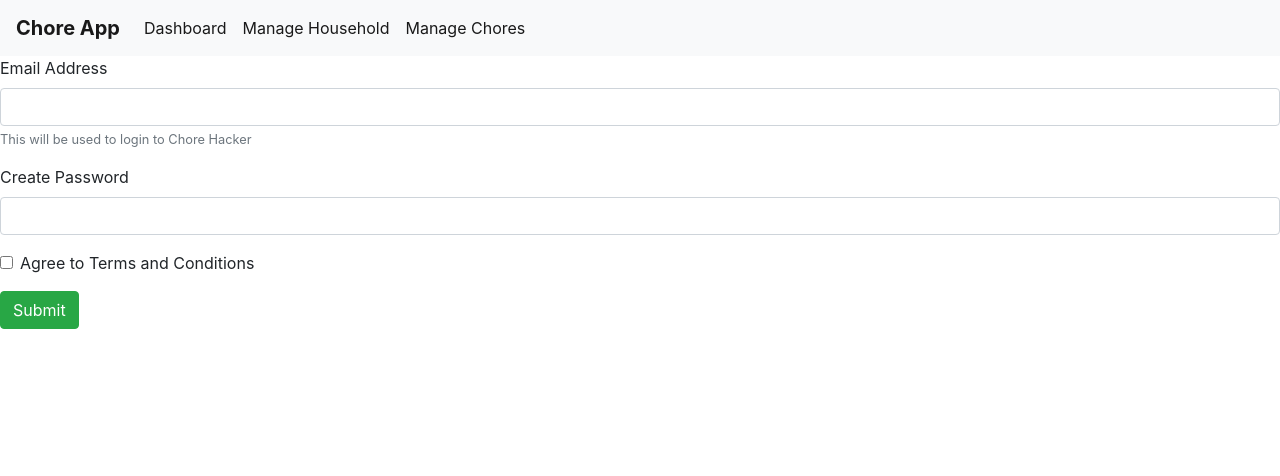
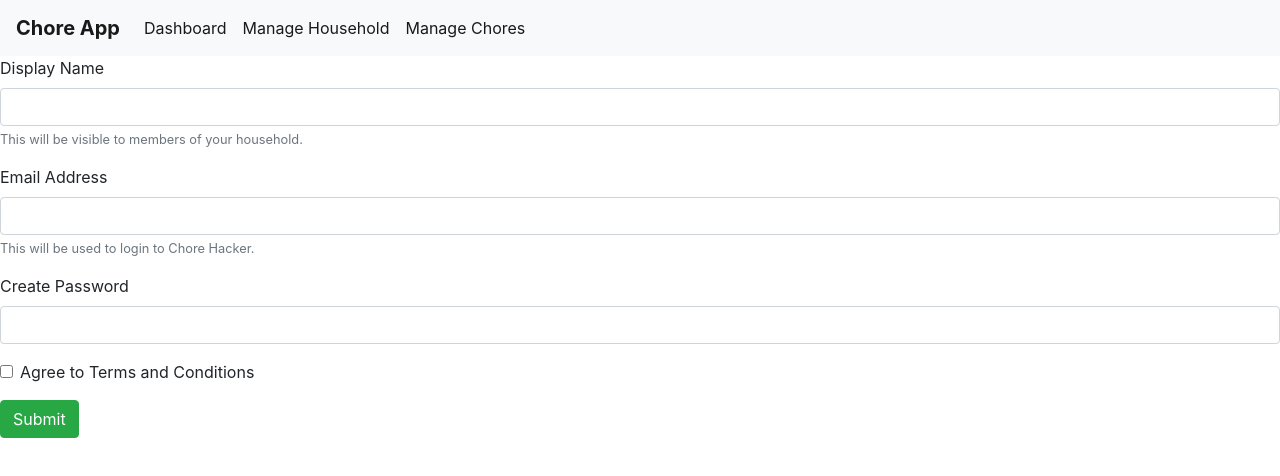
Before and after one commit to liza-p/Chore-Hack, a React (Create React App) app in the folder client/: page /signup in a window 1280 px wide. Shown: the top 476 px of the page. Built offline with nearby package versions, Linux system fonts and the light colour scheme.

Commit message:
connect signup form to api route

```diff
--- a/client/package.json
+++ b/client/package.json
@@ -2,6 +2,7 @@
   "name": "project-3",
   "version": "0.1.0",
   "private": true,
+  "proxy": "http://localhost:3001/",
   "dependencies": {
     "@testing-library/jest-dom": "^4.2.4",
     "@testing-library/react": "^9.5.0",
--- a/client/public/index.html
+++ b/client/public/index.html
@@ -11,12 +11,6 @@
     />
     <link rel="apple-touch-icon" href="%PUBLIC_URL%/logo192.png" />
     <link rel="stylesheet" href="https://stackpath.bootstrapcdn.com/bootstrap/4.5.2/css/bootstrap.min.css" integrity="sha384-JcKb8q3iqJ61gNV9KGb8thSsNjpSL0n8PARn9HuZOnIxN0hoP+VmmDGMN5t9UJ0Z" crossorigin="anonymous">
-
-    <!--
-      manifest.json provides metadata used when your web app is installed on a
-      user's mobile device or desktop. See https://developers.google.com/web/fundamentals/web-app-manifest/
-    -->
-    <link rel="manifest" href="%PUBLIC_URL%/manifest.json" />
     <!--
       Notice the use of %PUBLIC_URL% in the tags above.
       It will be replaced with the URL of the `public` folder during the build.
--- a/client/src/components/signup/index.js
+++ b/client/src/components/signup/index.js
@@ -1,38 +1,51 @@
-import React from 'react';
+import React, { useRef } from 'react';
 import "./SignUp.css";
 import { ADD_USER } from '../../utils/actions';
+import API from "../../utils/API";
 
 
 function SignUpForm() {
-    // const username = userRef()
-    // const password = passRef()
+    const nameRef = useRef();
+    const emailRef = useRef();
+    const passwordRef = useRef();
 
     const handleSubmit = event => {
-    //     event.preventDefault();
+        event.preventDefault();
 
-    //     signUp(username.current.value, password.current.value).then(response => {
-    //         username.current.value = ""
-    //         password.current.value = ""
+        API.signup(nameRef.current.value, emailRef.current.value, passwordRef.current.value)
+            .then(response => {
+                console.log(response);
+            })
+            .catch(err => {
+                console.log(err);
+            })
+        // signUp(username.current.value, password.current.value).then(response => {
+        //     username.current.value = ""
+        //     password.current.value = ""
 
-    //         dispatch({ type: ADD_USER, results: response.data })
-    //     })
+        //     dispatch({ type: ADD_USER, results: response.data })
+        // })
     }
-
 
     return (
         <form>
             <div className="form-group">
-                <label for="exampleInputEmail1">Email Address</label>
-                <input type="email" className="form-control" id="exampleInputEmail1" aria-describedby="emailHelp" />
-                <small id="emailHelp" className="form-text text-muted">This will be used to login to Chore Hacker</small>
+                <label htmlFor="inputName">Display Name</label>
+                <input type="text" className="form-control" id="inputName" aria-describedby="nameHelp" ref={nameRef} />
+                <small id="nameHelp" className="form-text text-muted">This will be visible to members of your household.</small>
             </div>
             <div className="form-group">
-                <label for="exampleInputPassword1">Create Password</label>
-                <input type="password" className="form-control" id="exampleInputPassword1" />
+                <label htmlFor="inputEmail">Email Address</label>
+                <input type="email" className="form-control" id="inputEmail" aria-describedby="emailHelp" ref={emailRef} />
+                <small id="emailHelp" className="form-text text-muted">This will be used to login to Chore Hacker.</small>
+            </div>
+            <div className="form-group">
+                <label htmlFor="inputPassword">Create Password</label>
+                <input type="password" className="form-control" id="inputPassword" ref={passwordRef} />
             </div>
             <div className="form-group form-check">
                 <input type="checkbox" className="form-check-input" id="exampleCheck1" />
-                <label className="form-check-label" for="exampleCheck1">Agree to Terms and Conditions</label>
+                <label className="form-check-label" htmlFor="exampleCheck1">Agree to Terms and Conditions</label>
             </div>
             <button type="button ml-2" className="btn btn-success" onClick={event => handleSubmit(event)}>Submit</button>
         </form>
--- a/client/src/utils/API.js
+++ b/client/src/utils/API.js
@@ -0,0 +1,7 @@
+import axios from "axios";
+
+export default {
+  signup: function(name, email, password) {
+    return axios.post("/api/users/signup", { name, email, password });
+  },
+};
```
Also changed, not shown: 1 other file (tests, documents, lock files or other folders).
